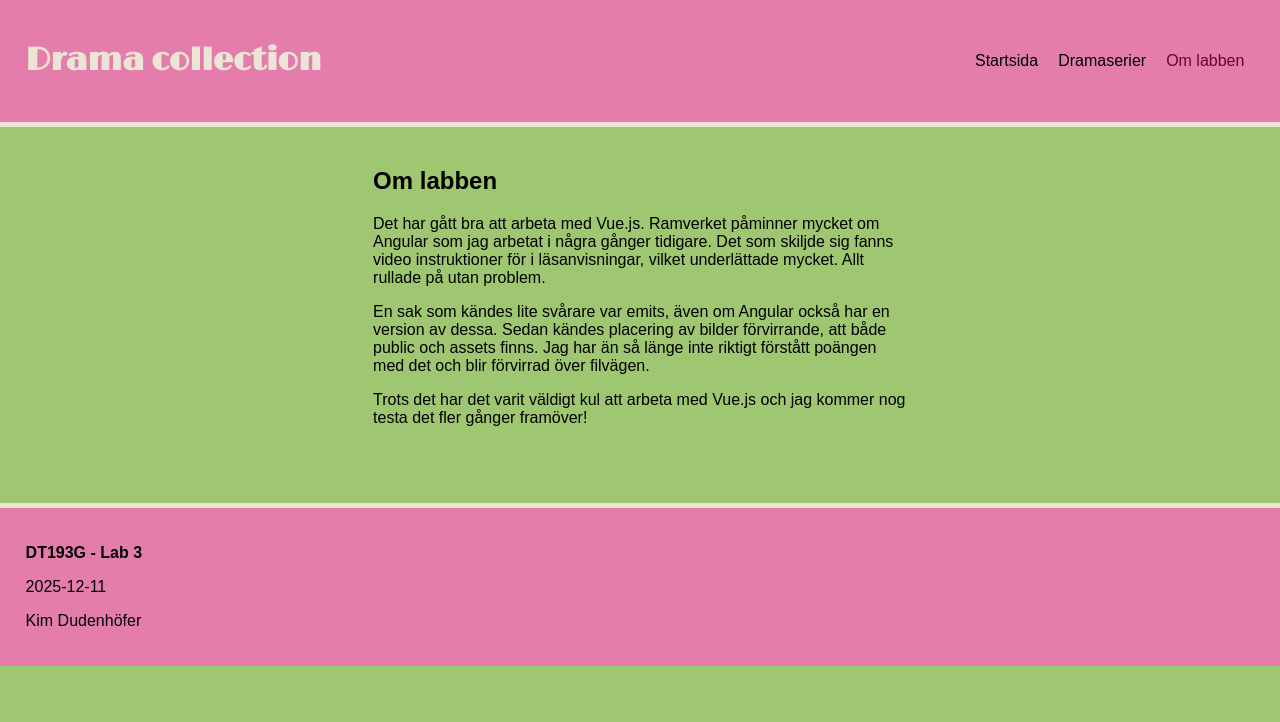
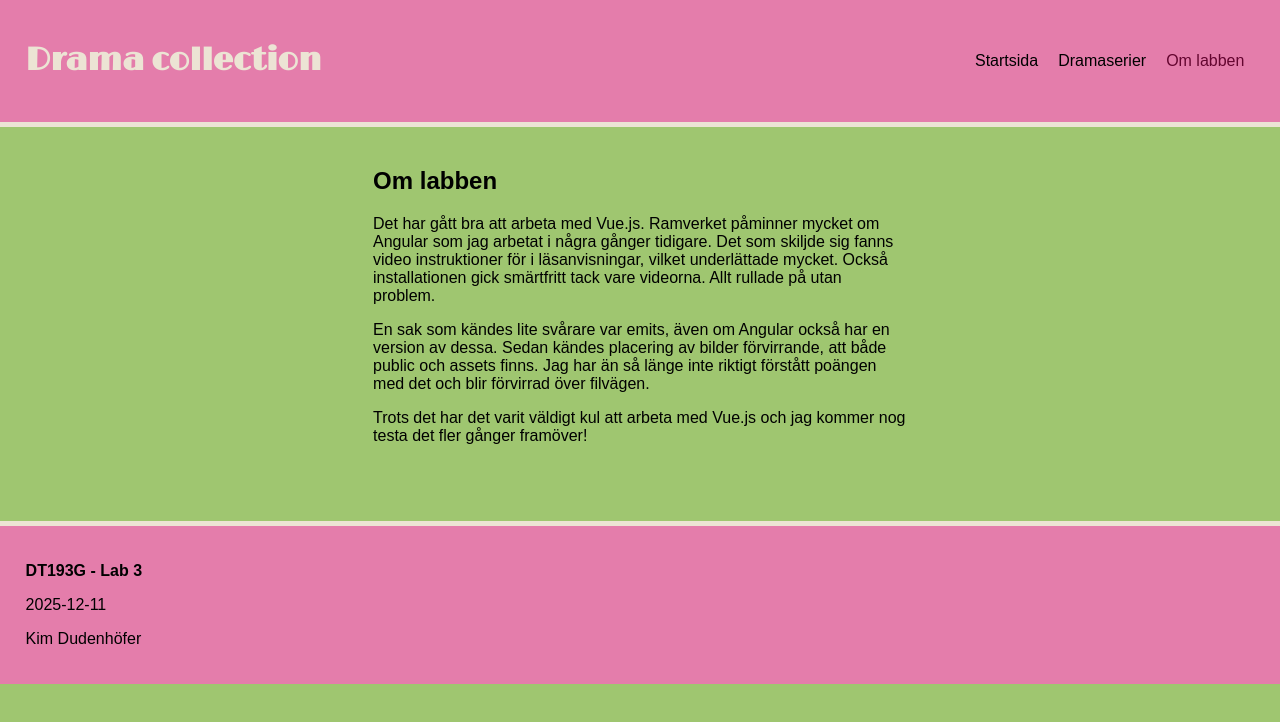
Before and after one commit to kimdude/dt193g-lab3, a Vue app: page /about in a window 1280 px wide. Shown: the top 722 px of the page. Built offline with nearby package versions, Linux system fonts and the light colour scheme.

Commit message:
Lagt till kort om själva installationen av vue, i AboutView.vue.

```diff
--- a/src/views/AboutView.vue
+++ b/src/views/AboutView.vue
@@ -4,7 +4,7 @@
             <h2>Om labben</h2>
             <p>
                 Det har gått bra att arbeta med Vue.js. Ramverket påminner mycket om Angular som jag arbetat i några gånger tidigare. Det som skiljde sig fanns video instruktioner
-                för i läsanvisningar, vilket underlättade mycket. Allt rullade på utan problem.
+                för i läsanvisningar, vilket underlättade mycket. Också installationen gick smärtfritt tack vare videorna. Allt rullade på utan problem.
             </p>
             <p>
                 En sak som kändes lite svårare var emits, även om Angular också har en version av dessa. Sedan kändes placering av bilder förvirrande, att både public och assets
```
